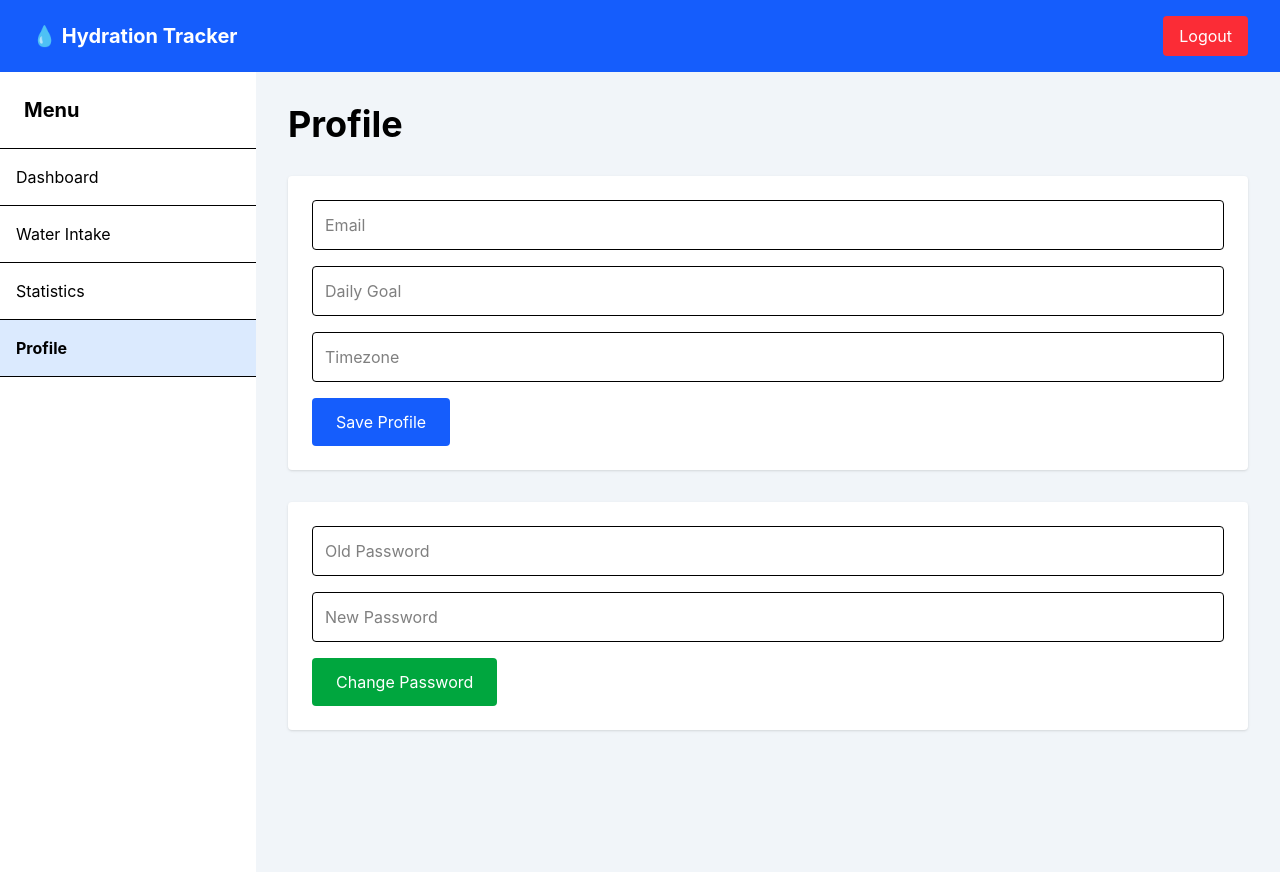
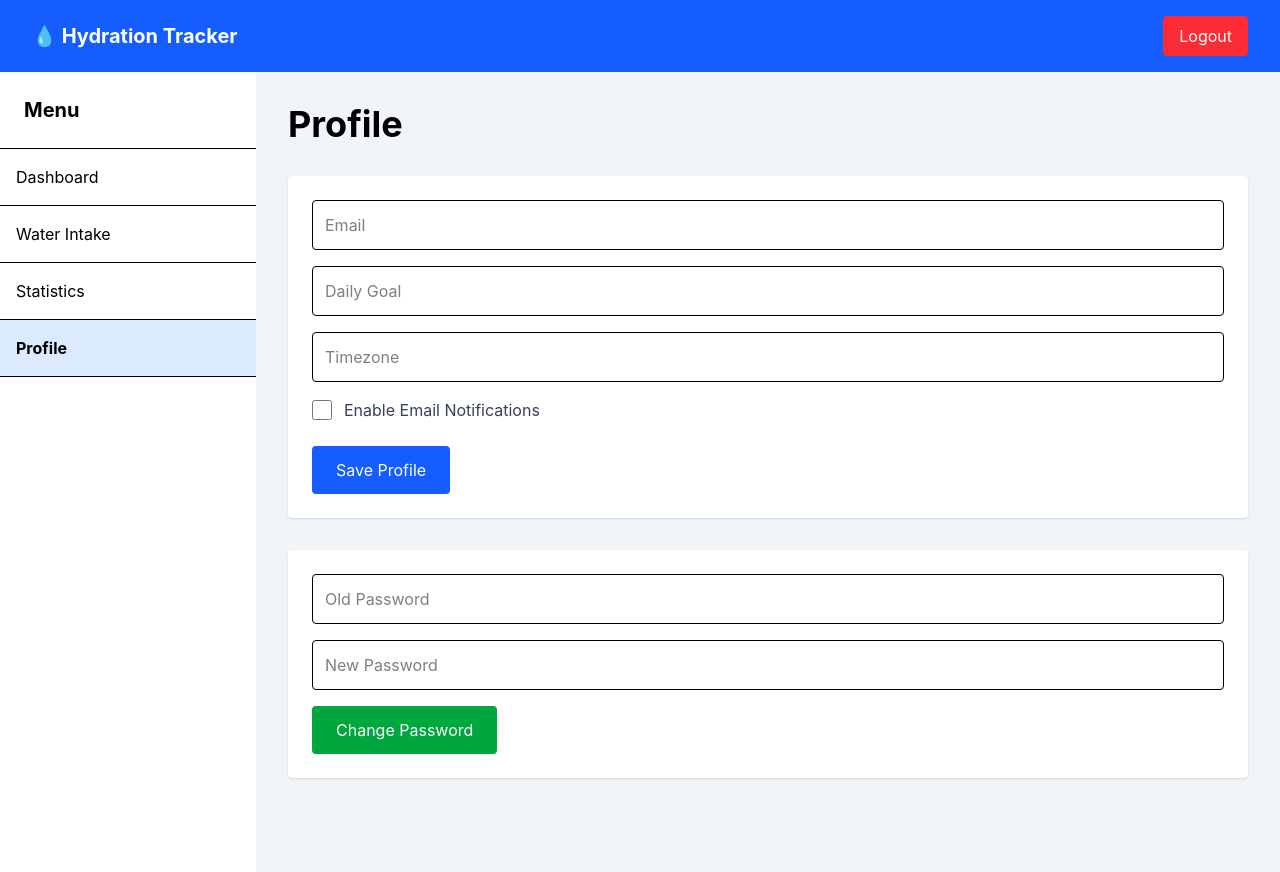
Before and after one commit to sunny-kumar-rana/hydration-tracker-frontend, a React (Vite) app: page /profile in a window 1280 px wide. Built offline with nearby package versions, Linux system fonts and the light colour scheme; no server answers; sample sign-in values are in the browser's storage.

Commit message:
-add feature to enable/disable notification

```diff
--- a/src/pages/Profile/Profile.jsx
+++ b/src/pages/Profile/Profile.jsx
@@ -11,7 +11,8 @@ function Profile() {
     const [profile, setProfile] = useState({
         email: "",
         dailyGoal: "",
-        timezone: ""
+        timezone: "",
+        emailNotificationEnabled: false
     });
 
     const [password, setPassword] = useState({
@@ -23,7 +24,13 @@ function Profile() {
 
         const res = await getProfile();
 
-        setProfile(res.data);
+        setProfile({
+            email: res.data.email || "",
+            dailyGoal: res.data.dailyGoal || "",
+            timezone: res.data.timezone || "",
+            emailNotificationEnabled:
+                res.data.emailNotificationEnabled ?? false
+        });
 
     }
 
@@ -40,7 +47,8 @@ function Profile() {
         await updateProfile({
             email: profile.email,
             dailyGoal: Number(profile.dailyGoal),
-            timezone: profile.timezone
+            timezone: profile.timezone,
+            emailNotificationEnabled: profile.emailNotificationEnabled
         });
 
         alert("Profile Updated");
@@ -67,9 +75,7 @@ function Profile() {
         <DashboardLayout>
 
             <h1 className="text-4xl font-bold mb-8">
-
                 Profile
-
             </h1>
 
             <form
@@ -79,7 +85,7 @@ function Profile() {
 
                 <input
                     className="border p-3 rounded w-full mb-4"
-                    value={profile.email || ""}
+                    value={profile.email}
                     onChange={(e) =>
                         setProfile({
                             ...profile,
@@ -92,7 +98,7 @@ function Profile() {
                 <input
                     className="border p-3 rounded w-full mb-4"
                     type="number"
-                    value={profile.dailyGoal || ""}
+                    value={profile.dailyGoal}
                     onChange={(e) =>
                         setProfile({
                             ...profile,
@@ -104,7 +110,7 @@ function Profile() {
 
                 <input
                     className="border p-3 rounded w-full mb-4"
-                    value={profile.timezone || ""}
+                    value={profile.timezone}
                     onChange={(e) =>
                         setProfile({
                             ...profile,
@@ -114,8 +120,32 @@ function Profile() {
                     placeholder="Timezone"
                 />
 
+                <div className="flex items-center gap-3 mb-6">
+
+                    <input
+                        id="emailNotificationEnabled"
+                        type="checkbox"
+                        checked={profile.emailNotificationEnabled}
+                        onChange={(e) =>
+                            setProfile({
+                                ...profile,
+                                emailNotificationEnabled: e.target.checked
+                            })
+                        }
+                        className="h-5 w-5 cursor-pointer"
+                    />
+
+                    <label
+                        htmlFor="emailNotificationEnabled"
+                        className="text-gray-700 cursor-pointer"
+                    >
+                        Enable Email Notifications
+                    </label>
+
+                </div>
+
                 <button
-                    className="bg-blue-600 text-white px-6 py-3 rounded"
+                    className="bg-blue-600 text-white px-6 py-3 rounded hover:bg-blue-700 transition"
                 >
                     Save Profile
                 </button>
@@ -154,7 +184,7 @@ function Profile() {
                 />
 
                 <button
-                    className="bg-green-600 text-white px-6 py-3 rounded"
+                    className="bg-green-600 text-white px-6 py-3 rounded hover:bg-green-700 transition"
                 >
                     Change Password
                 </button>
```
